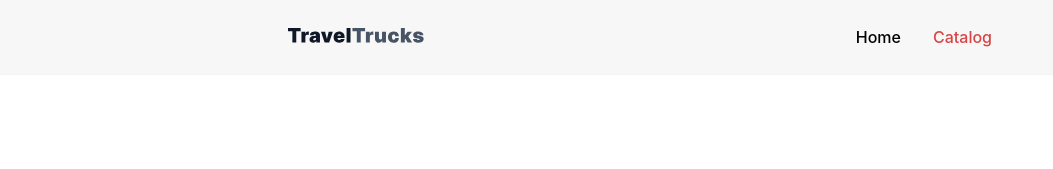
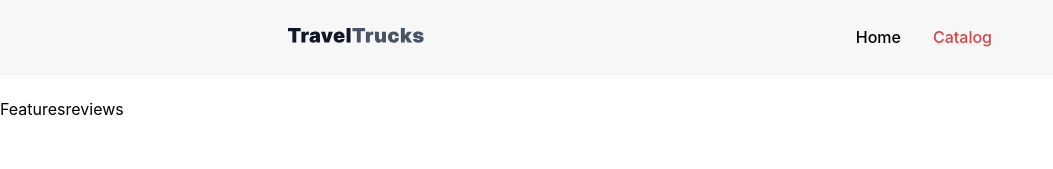
Before and after one commit to sofi-dobriak/travel-trucks, a React (Vite) app: page /campers/1 in a window 1280 px wide. Shown: the top 169 px of the page, without its empty margins (0-1053 px from the left). Built offline with nearby package versions, Linux system fonts and the light colour scheme; a web font is replaced by a local one.

Commit message:
feat: add inner routes on the camper page

```diff
--- a/src/App.tsx
+++ b/src/App.tsx
@@ -1,6 +1,8 @@
 import { Route, Routes } from 'react-router-dom';
 import Header from './components/Header/Header';
 import { lazy, Suspense } from 'react';
+import Features from './components/Features/Features';
+import Reviews from './components/Reviews/Reviews';
 
 const HomePage = lazy(() => import('./pages/HomePage/HomePage'));
 const CampersPage = lazy(() => import('./pages/CampersPage/CampersPage'));
@@ -16,7 +18,10 @@ function App() {
           <Routes>
             <Route path='/' element={<HomePage />} />
             <Route path='/campers' element={<CampersPage />} />
-            <Route path='/campers/:id' element={<CamperPage />} />
+            <Route path='/campers/:id' element={<CamperPage />}>
+              <Route path='features' element={<Features />} />
+              <Route path='reviews' element={<Reviews />} />
+            </Route>
             <Route path='*' element={<NotFoundPage />} />
           </Routes>
         </Suspense>
--- /dev/null
+++ b/src/components/Features/Features.tsx
@@ -0,0 +1,5 @@
+const Features = () => {
+  return <div>Features</div>;
+};
+
+export default Features;
--- /dev/null
+++ b/src/components/Reviews/Reviews.tsx
@@ -0,0 +1,5 @@
+const Reviews = () => {
+  return <div>Reviews</div>;
+};
+
+export default Reviews;
--- a/src/pages/CamperPage/CamperPage.module.css
+++ b/src/pages/CamperPage/CamperPage.module.css
@@ -0,0 +1,3 @@
+.camperPage {
+  padding-top: 100px;
+}
--- a/src/pages/CamperPage/CamperPage.tsx
+++ b/src/pages/CamperPage/CamperPage.tsx
@@ -1,5 +1,16 @@
+import { NavLink, Outlet } from 'react-router-dom';
+import s from './CamperPage.module.css';
+
 const CamperPage = () => {
-  return <div>Camper Detail Page</div>;
+  return (
+    <div className={s.camperPage}>
+      <nav>
+        <NavLink to='features'>Features</NavLink>
+        <NavLink to='reviews'>reviews</NavLink>
+      </nav>
+      <Outlet />
+    </div>
+  );
 };
 
 export default CamperPage;
```
Also changed, not shown: src/components/Features/Features.module.css (added), src/components/Reviews/Reviews.module.css (added).
